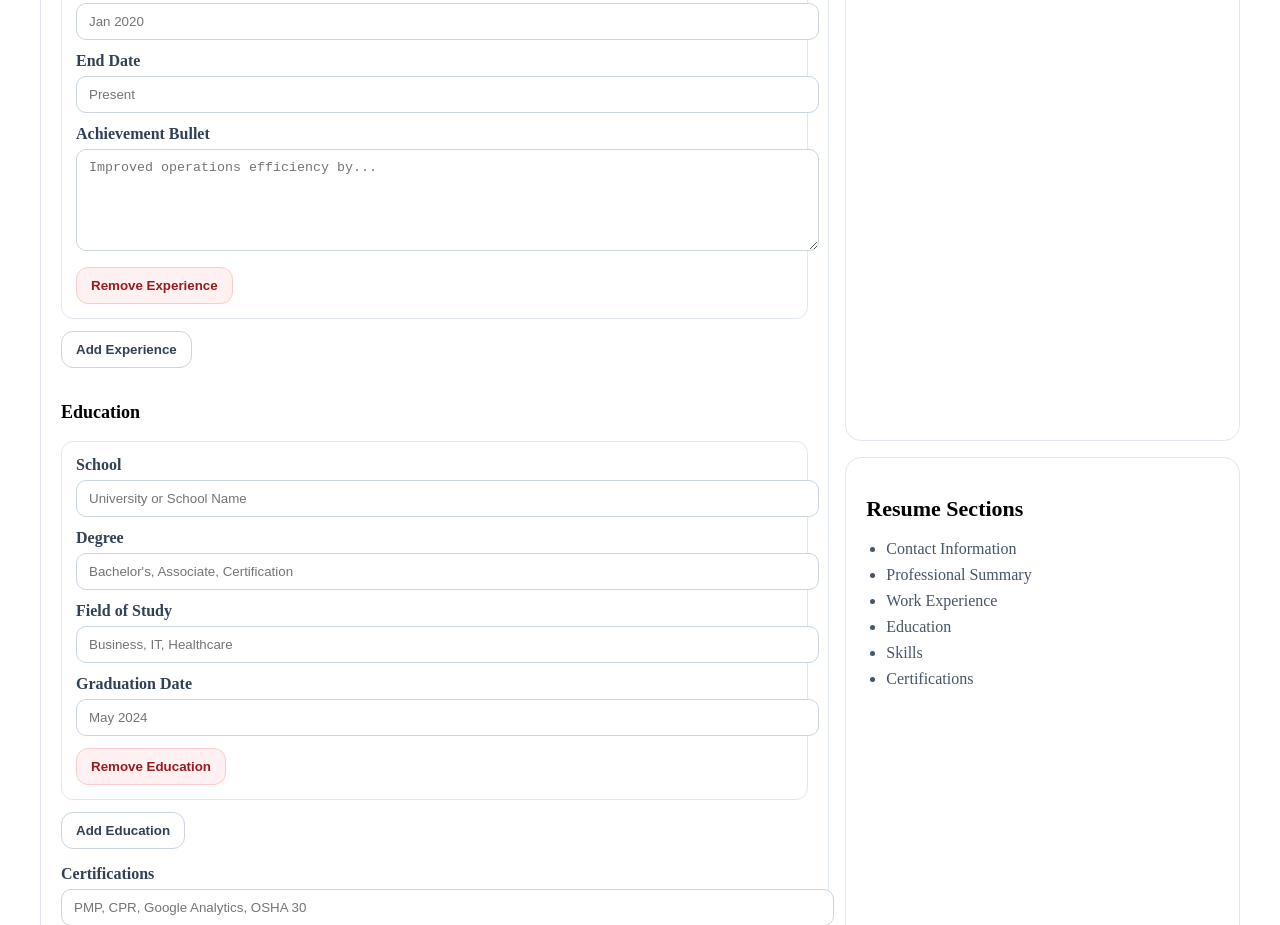
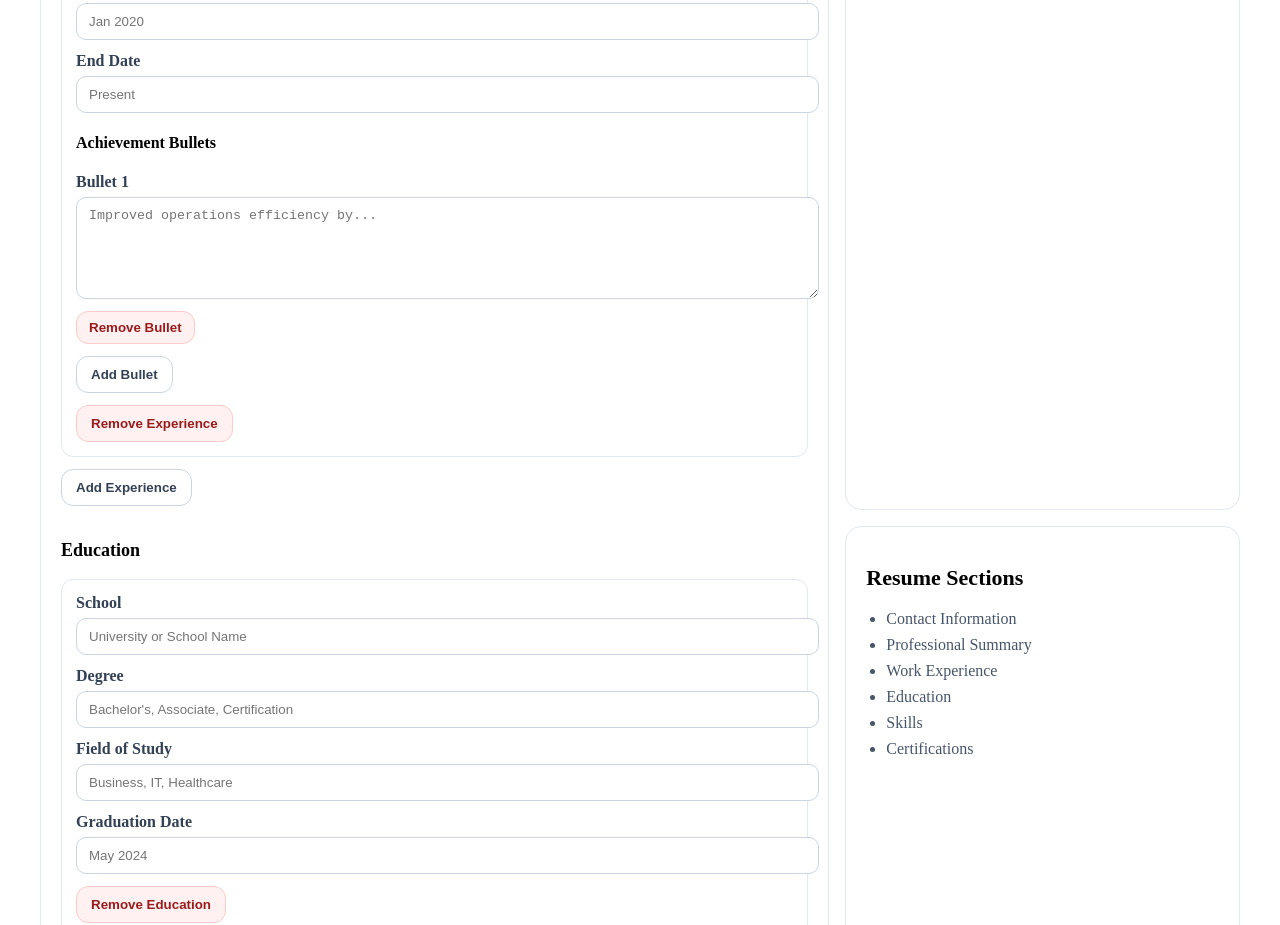
Before and after one commit to mike41192/Crestpoint-solutions-modular-v2, a Next.js app: page /dashboard/resume in a window 1280 px wide. Shown: the part 1680-2605 px from the top of the page. Built offline with nearby package versions, Linux system fonts and the light colour scheme.

Commit message:
Phase 113: add resume builder multi-bullet support

```diff
--- a/src/components/resume/ResumeStarterForm.tsx
+++ b/src/components/resume/ResumeStarterForm.tsx
@@ -92,6 +92,37 @@ export function ResumeStarterForm({ data }: ResumeStarterFormProps) {
               bullets: item.bullets.map((bullet, bulletIndex) =>
                 bulletIndex === index ? value : bullet
               ),
+            }
+          : item
+      ),
+    }))
+  }
+
+  function addExperienceBullet(id: string) {
+    setFormData((current) => ({
+      ...current,
+      experience: current.experience.map((item) =>
+        item.id === id
+          ? {
+              ...item,
+              bullets: [...item.bullets, ""],
+            }
+          : item
+      ),
+    }))
+  }
+
+  function removeExperienceBullet(id: string, index: number) {
+    setFormData((current) => ({
+      ...current,
+      experience: current.experience.map((item) =>
+        item.id === id
+          ? {
+              ...item,
+              bullets:
+                item.bullets.length > 1
+                  ? item.bullets.filter((_, bulletIndex) => bulletIndex !== index)
+                  : [""],
             }
           : item
       ),
@@ -366,25 +397,71 @@ export function ResumeStarterForm({ data }: ResumeStarterFormProps) {
                 </div>
 
                 <div style={{ marginTop: "12px" }}>
+                  <h4 style={{ fontSize: "16px", fontWeight: 700 }}>
+                    Achievement Bullets
+                  </h4>
+
+                  <div style={{ display: "grid", gap: "10px", marginTop: "8px" }}>
+                    {item.bullets.map((bullet, bulletIndex) => (
+                      <div key={`${item.id}-bullet-${bulletIndex}`}>
                         <label style={labelStyle}>
-                    Achievement Bullet
+                          Bullet {bulletIndex + 1}
                           <textarea
                             style={{
                               ...inputStyle,
                               minHeight: "80px",
                               resize: "vertical",
                             }}
-                      value={item.bullets[0] || ""}
+                            value={bullet}
                             onChange={(event) =>
                               updateExperienceBullet(
                                 item.id,
-                          0,
+                                bulletIndex,
                                 event.target.value
                               )
                             }
                             placeholder="Improved operations efficiency by..."
                           />
                         </label>
+
+                        <button
+                          type="button"
+                          onClick={() =>
+                            removeExperienceBullet(item.id, bulletIndex)
+                          }
+                          style={{
+                            marginTop: "8px",
+                            border: "1px solid #fecaca",
+                            borderRadius: "12px",
+                            padding: "8px 12px",
+                            background: "#fff1f2",
+                            color: "#991b1b",
+                            fontWeight: 700,
+                            cursor: "pointer",
+                          }}
+                        >
+                          Remove Bullet
+                        </button>
+                      </div>
+                    ))}
+                  </div>
+
+                  <button
+                    type="button"
+                    onClick={() => addExperienceBullet(item.id)}
+                    style={{
+                      marginTop: "12px",
+                      border: "1px solid #cbd5e1",
+                      borderRadius: "12px",
+                      padding: "10px 14px",
+                      background: "#ffffff",
+                      color: "#334155",
+                      fontWeight: 700,
+                      cursor: "pointer",
+                    }}
+                  >
+                    Add Bullet
+                  </button>
                 </div>
 
                 <button
```
Lines whose indentation alone changed are shown as unchanged.
